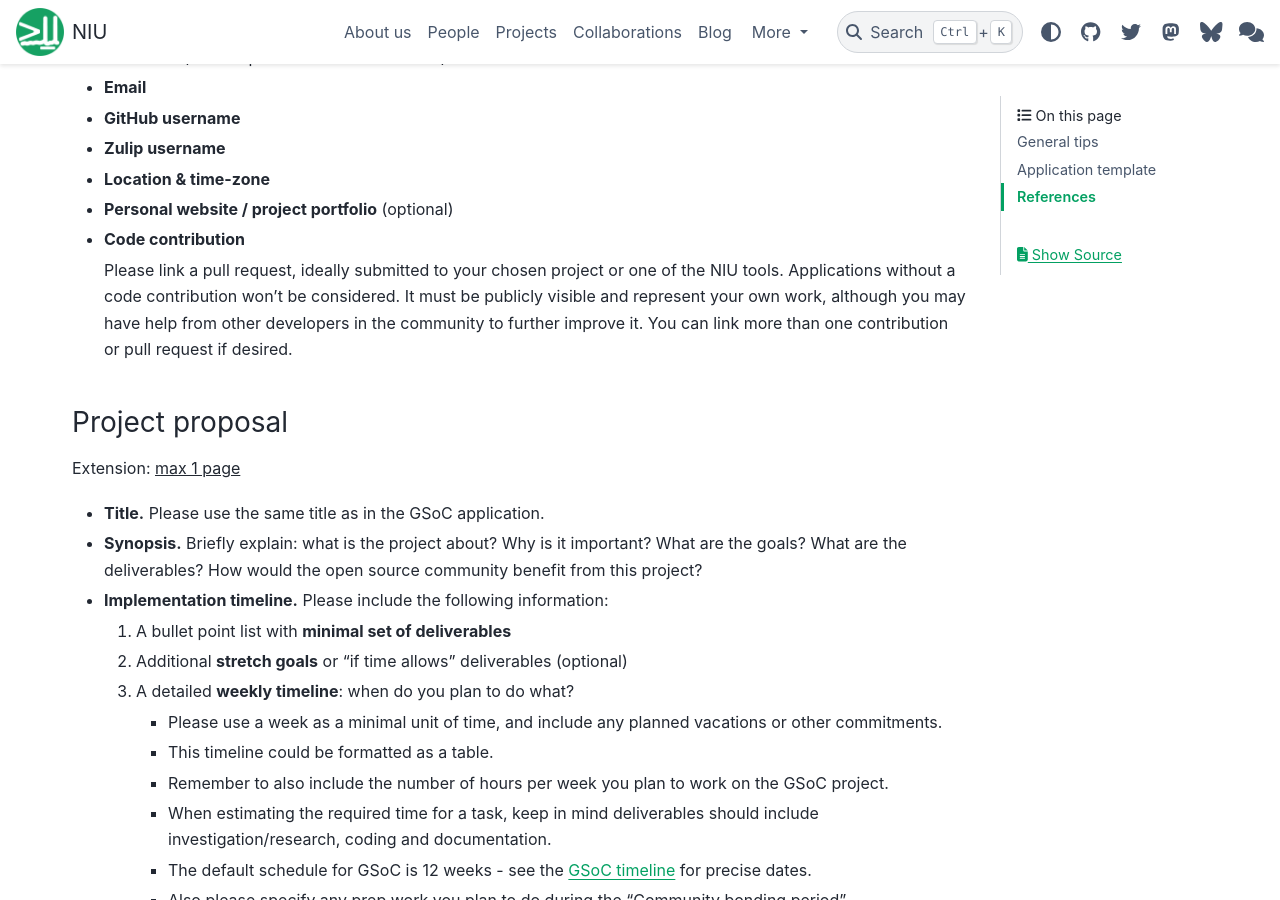
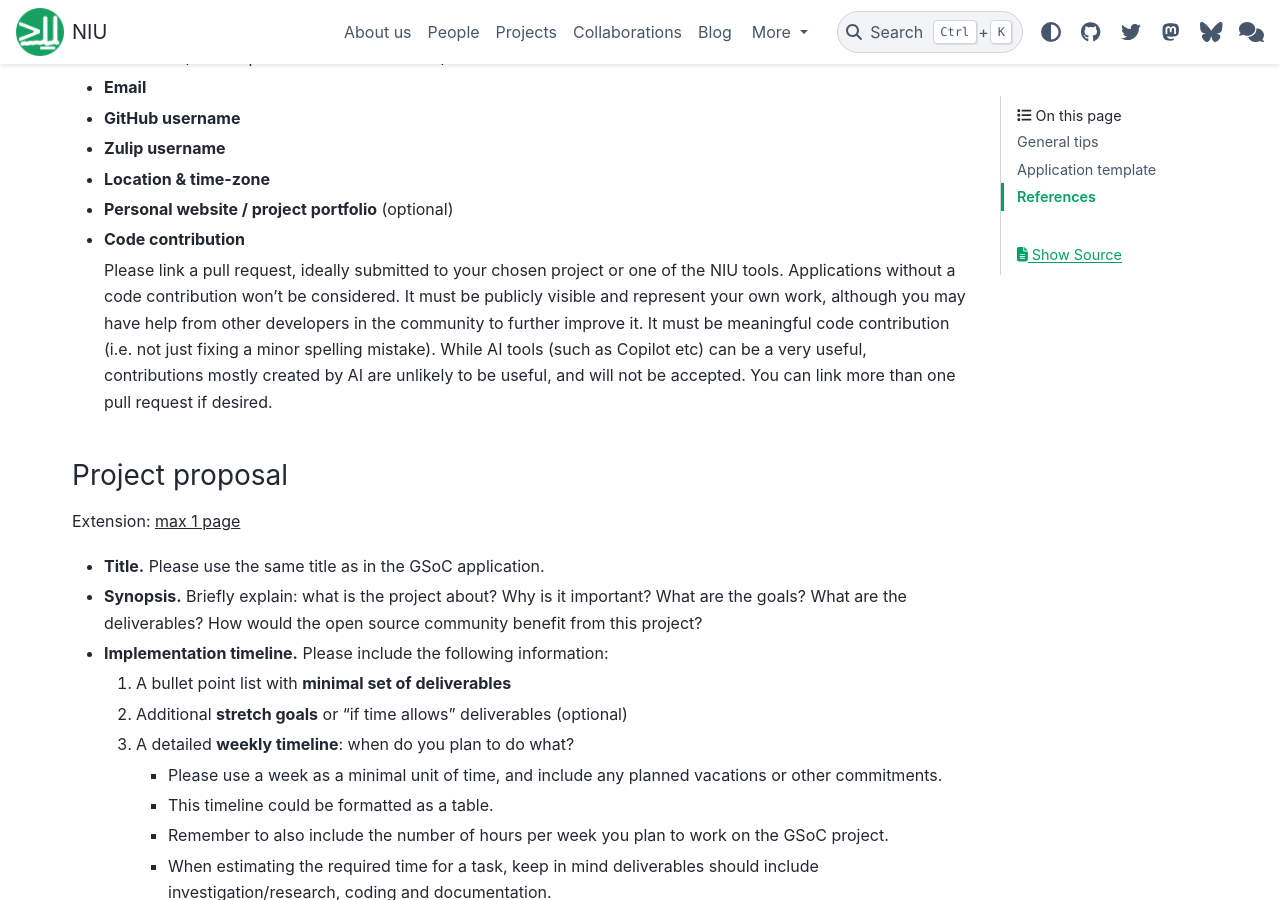
Before and after one commit to neuroinformatics-unit/neuroinformatics-unit.github.io, a Sphinx documentation site: the page built from docs/source/get-involved/gsoc/guidelines.md, in a window 1280 px wide and 900 px high, scrolled down 2705 px. Built offline with Sphinx 7.4.7 and the PyData theme 0.15.4, drawn with Linux system fonts in a browser that asks for light colours; nearby versions of some CDN libraries.

Commit message:
Add Adam's feedback

```diff
--- a/docs/source/get-involved/gsoc/guidelines.md
+++ b/docs/source/get-involved/gsoc/guidelines.md
@@ -88,7 +88,7 @@ Please include the following information:
 - **Personal website / project portfolio** (optional)
 - **Code contribution**
 
-    Please link a pull request, ideally submitted to your chosen project or one of the NIU tools. Applications without a code contribution won't be considered. It must be publicly visible and represent your own work, although you may have help from other developers in the community to further improve it. You can link more than one contribution or pull request if desired.
+    Please link a pull request, ideally submitted to your chosen project or one of the NIU tools. Applications without a code contribution won't be considered. It must be publicly visible and represent your own work, although you may have help from other developers in the community to further improve it. It must be meaningful code contribution (i.e. not just fixing a minor spelling mistake). While AI tools (such as Copilot etc) can be a very useful, contributions mostly created by AI are unlikely to be useful, and will not be accepted. You can link more than one pull request if desired.
 
 ### Project proposal
 Extension: <u> max 1 page </u>
```
Also changed, not shown: docs/source/get-involved/gsoc/index.md (+1 -1 lines).
